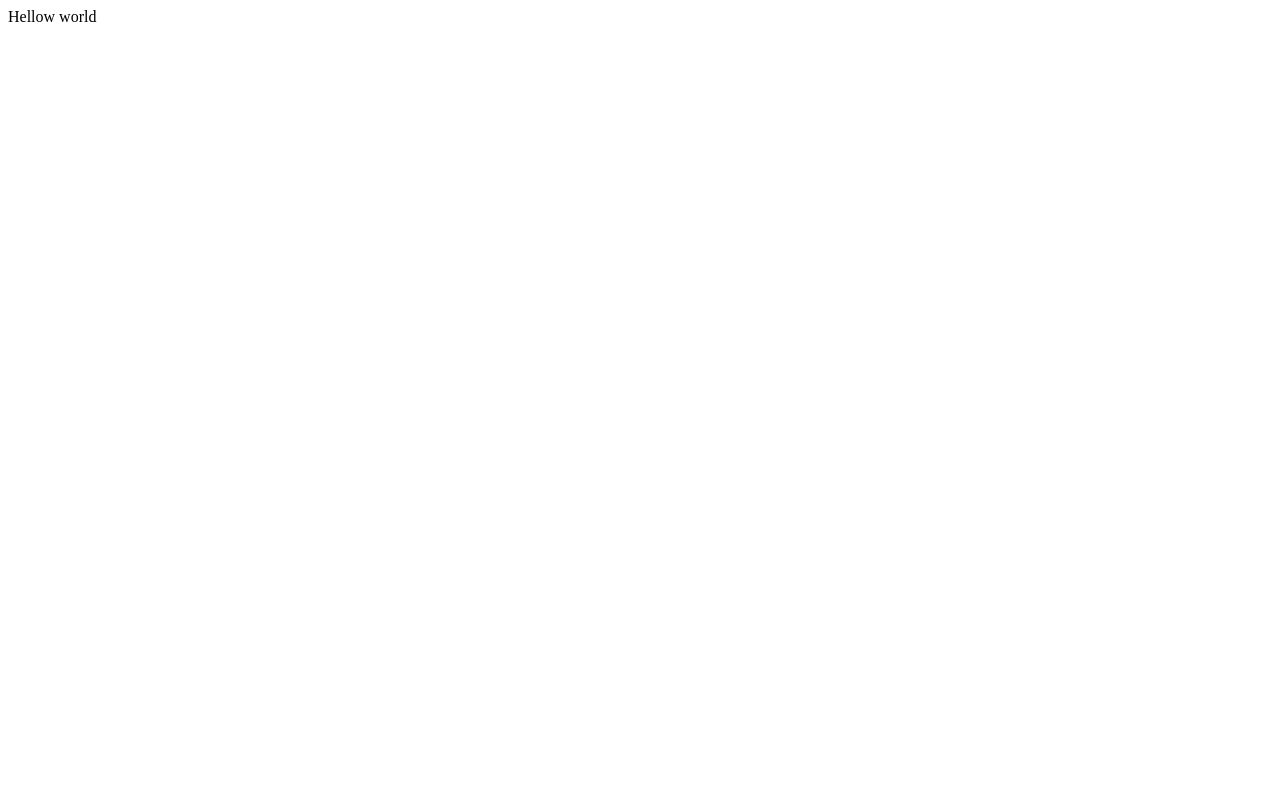
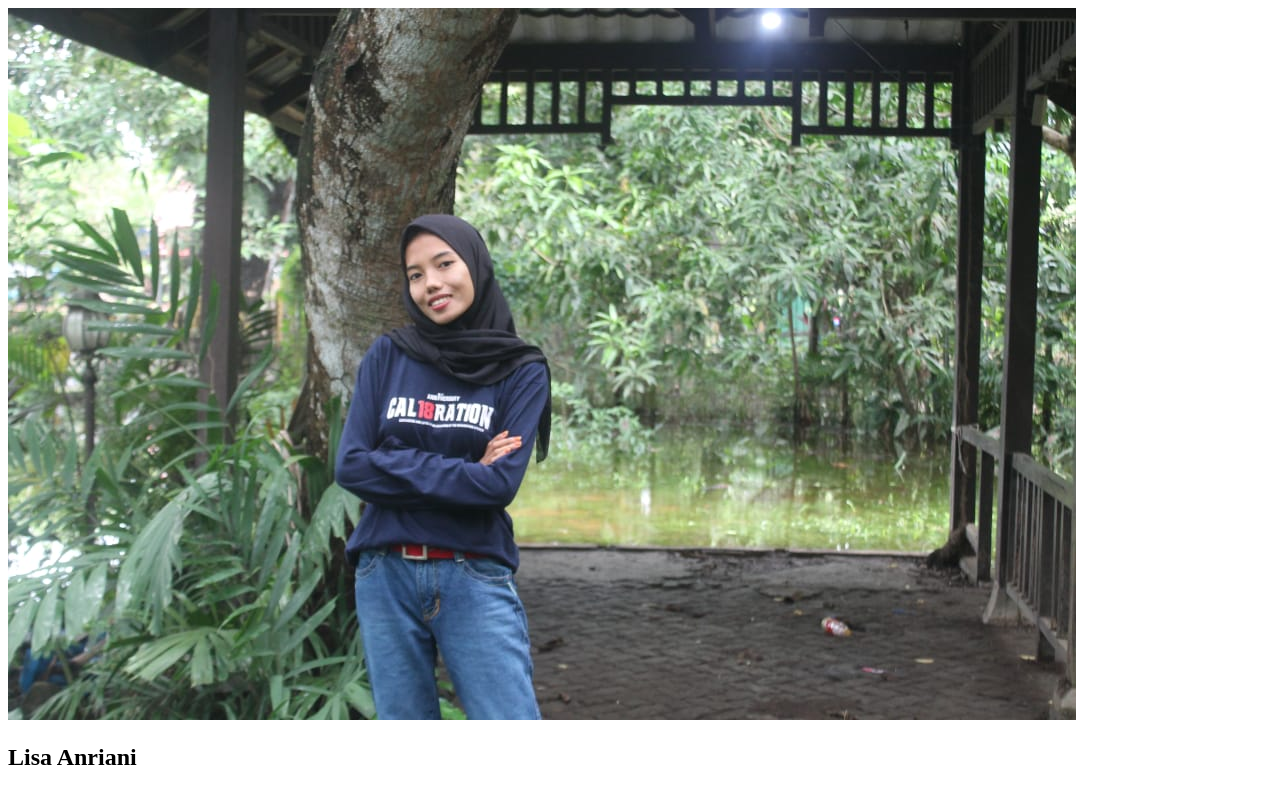
Before and after one commit to lisaanriani17/lisaanriani_60900118017, a plain HTML site: page index.html in a window 1280 px wide. Drawn offline with Linux system fonts and the light colour scheme.

Commit message:
Changed Hello world with img and h2 to display simple profile data. Image file added in the folder images and used as resource in the img element in index.html file

```diff
--- a/index.html
+++ b/index.html
@@ -3,7 +3,10 @@
     <head>
     </head>
     <body>
-        Hellow world
+        <div>
+            <img src="images/lisa.jpeg" alt="profile image" />
+            <h2>Lisa Anriani</h2>
+        </div>
     </body>
 
 </html>
```
Also changed, not shown: images/lisa.jpeg (added).
